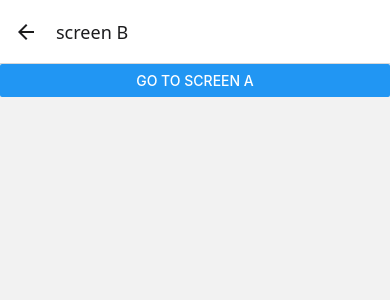
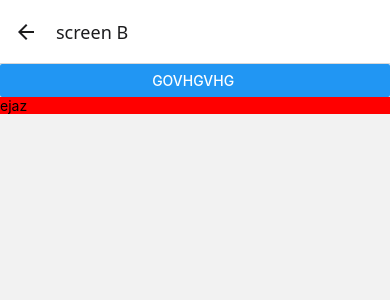
Before and after one commit to Shehiryar12/MyCrops, a React Native app: screen /screenA in a window 390 px wide. Both pictures are taken after a click on the button "GO TO SCREEN B". Shown: the top 300 px of the page. Built offline with nearby package versions, Linux system fonts and the light colour scheme.

Commit message:
learns navigator.js

```diff
--- a/Src/Screens/ScreenA.js
+++ b/Src/Screens/ScreenA.js
@@ -9,8 +9,9 @@ const ScreenA = () => {
     <View>
       <Text style = {{color:'red'}}>ScreenA</Text>
       <Button title={"go to screen b"} onPress={()=>{
-        navigation.navigate("screenB")
-      }}
+        navigation.navigate("screenB",{
+          name:"ejaz"
+        }) }}
       />
 
        {/* <Button title={"go to screen A"} onPress={()=>{
--- a/Src/Screens/ScreenB.js
+++ b/Src/Screens/ScreenB.js
@@ -1,14 +1,23 @@
 import { Button, StyleSheet, Text, View } from 'react-native'
 import React from 'react'
-import { useNavigation } from '@react-navigation/native'
+import { useNavigation, useRoute } from '@react-navigation/native'
 
 const ScreenB = () => {
-    const navigation=useNavigation()
+    // const navigation=useNavigation()
+    const route=useRoute()
+    const {name}=route.params
   return (
     <View>
 
-      <Button title={"go to screen A"} onPress={()=>{
-        navigation.navigate("screenA")}}/>
+      {/* <Button title={"go to screen A"} onPress={()=>{
+        navigation.navigate("screenA")}}/> */}
+
+      <Button title={"Govhgvhg "}
+         onPress={()=>{
+        navigation.goBack()
+      }}/>
+
+      <Text style={styles.text}>{name}</Text>
 
     </View>
   )
@@ -16,4 +25,8 @@ const ScreenB = () => {
 
 export default ScreenB
 
-const styles = StyleSheet.create({})
+const styles = StyleSheet.create({
+  text:{
+           backgroundColor:'red'
+  }
+})
```
